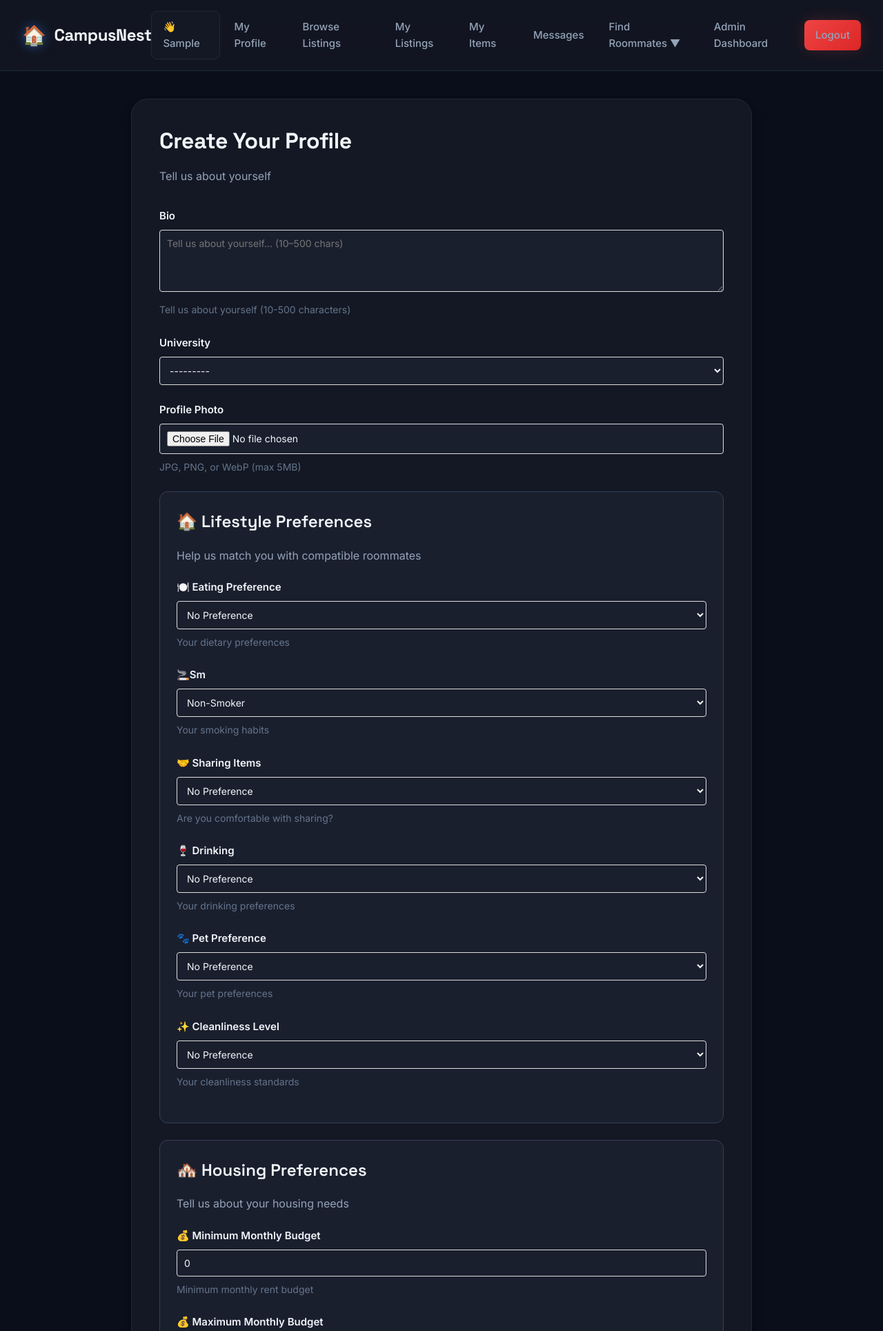
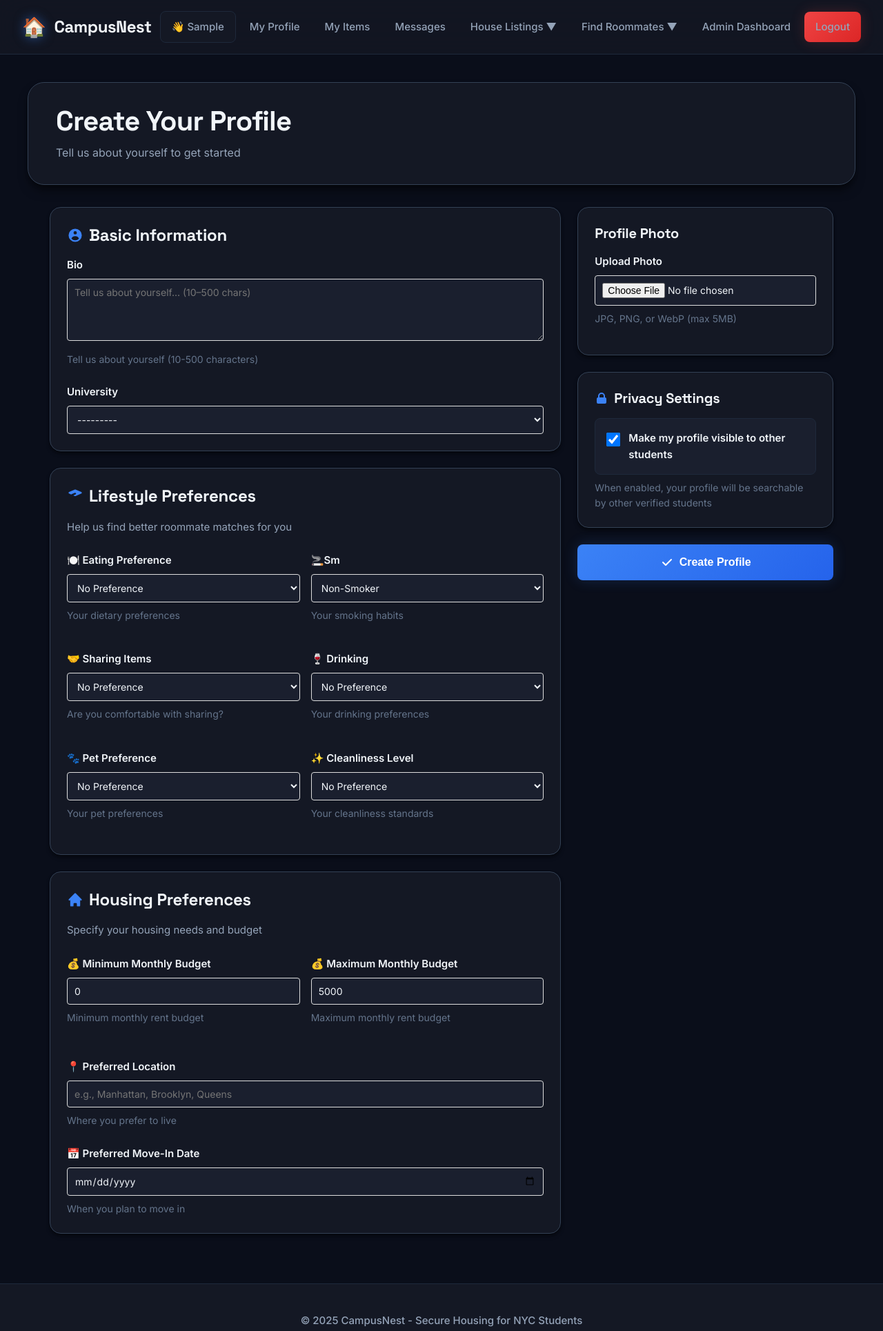
Before and after one commit to gcivil-nyu-org/team5-wed-fall25, a Django app: page /profiles/create/ in a window 1280 px wide. Shown: the top 1929 px of the page at 69% size. Run offline with Django 5.2, Linux system fonts and the light colour scheme; the visitor is signed in with stand-in values (Sample User, id 1).

Commit message:
updated navbar

```diff
--- a/profiles/templates/profiles/profile_form.html
+++ b/profiles/templates/profiles/profile_form.html
@@ -4,30 +4,50 @@
 {% block title %}Create Profile - CampusNest{% endblock %}
 
 {% block extra_css %}
-<link rel="stylesheet" href="{% static 'profiles/css/profile_form.css' %}">
+<link rel="stylesheet" href="{% static 'profiles/css/edit_profile.css' %}">
 {% endblock %}
 
 {% block extra_js %}
-<script src="{% static 'profiles/js/profile_form.js' %}"></script>
+<script src="{% static 'profiles/js/edit_profile.js' %}"></script>
 {% endblock %}
 
 {% block content %}
-<div class="content-card profile-form-container">
-    <h2 class="profile-form-title">Create Your Profile</h2>
-    <p class="profile-form-subtitle">Tell us about yourself</p>
+<div class="edit-profile-wrapper">
+    <!-- Header Section -->
+    <div class="edit-profile-header">
+        <div class="header-content">
+            <div>
+                <h1 class="page-title">Create Your Profile</h1>
+                <p class="page-subtitle">Tell us about yourself to get started</p>
+            </div>
+        </div>
+    </div>
 
-    <form method="POST" enctype="multipart/form-data">
+    <form method="POST" enctype="multipart/form-data" class="edit-profile-form">
         {% csrf_token %}
 
         {% if form.non_field_errors %}
+        <div class="form-errors">
             <ul class="errorlist">
                 {% for error in form.non_field_errors %}
                 <li>{{ error }}</li>
                 {% endfor %}
             </ul>
+        </div>
         {% endif %}
 
-        <!-- Basic Information Section -->
+        <div class="form-grid">
+            <!-- Left Column - Main Information -->
+            <div class="form-left-column">
+                <!-- Basic Information -->
+                <div class="form-card">
+                    <h2 class="card-title">
+                        <svg class="title-icon" fill="currentColor" viewBox="0 0 20 20">
+                            <path fill-rule="evenodd" d="M18 10a8 8 0 11-16 0 8 8 0 0116 0zm-6-3a2 2 0 11-4 0 2 2 0 014 0zm-2 4a5 5 0 00-4.546 2.916A5.986 5.986 0 0010 16a5.986 5.986 0 004.546-2.084A5 5 0 0010 11z" clip-rule="evenodd"/>
+                        </svg>
+                        Basic Information
+                    </h2>
+
                     <div class="form-group">
                         <label for="{{ form.bio.id_for_label }}">Bio</label>
                         {{ form.bio }}
@@ -52,28 +72,19 @@
                         </ul>
                         {% endif %}
                     </div>
-
-        <div class="form-group">
-            <label for="{{ form.profile_photo.id_for_label }}">Profile Photo</label>
-            {{ form.profile_photo }}
-            {% if form.profile_photo.errors %}
-                <ul class="errorlist">
-                    {% for error in form.profile_photo.errors %}
-                        <li>{{ error }}</li>
-                    {% endfor %}
-                </ul>
-            {% endif %}
-            <small class="form-field-help">JPG, PNG, or WebP (max 5MB)</small>
-            <div class="photo-preview-container">
-                <img id="photoPreview" class="photo-preview" />
-            </div>
                 </div>
 
-        <!-- Lifestyle Preferences Section -->
-        <div class="profile-section-card">
-            <h3 class="profile-section-title">🏠 Lifestyle Preferences</h3>
-            <p class="profile-section-description">Help us match you with compatible roommates</p>
+                <!-- Lifestyle Preferences -->
+                <div class="form-card">
+                    <h2 class="card-title">
+                        <svg class="title-icon" fill="currentColor" viewBox="0 0 20 20">
+                            <path d="M10.394 2.08a1 1 0 00-.788 0l-7 3a1 1 0 000 1.84L5.25 8.051a.999.999 0 01.356-.257l4-1.714a1 1 0 11.788 1.838L7.667 9.088l1.94.831a1 1 0 00.787 0l7-3a1 1 0 000-1.838l-7-3z"/>
+                        </svg>
+                        Lifestyle Preferences
+                    </h2>
+                    <p class="card-description">Help us find better roommate matches for you</p>
 
+                    <div class="preferences-grid-form">
                         <div class="form-group">
                             <label for="{{ form.eating_habit.id_for_label }}">{{ form.eating_habit.label }}</label>
                             {{ form.eating_habit }}
@@ -122,12 +133,19 @@
                             {% endif %}
                         </div>
                     </div>
+                </div>
 
-        <!-- Housing Preferences Section -->
-        <div class="profile-section-card">
-            <h3 class="profile-section-title">🏘️ Housing Preferences</h3>
-            <p class="profile-section-description">Tell us about your housing needs</p>
+                <!-- Housing Preferences -->
+                <div class="form-card">
+                    <h2 class="card-title">
+                        <svg class="title-icon" fill="currentColor" viewBox="0 0 20 20">
+                            <path d="M10.707 2.293a1 1 0 00-1.414 0l-7 7a1 1 0 001.414 1.414L4 10.414V17a1 1 0 001 1h2a1 1 0 001-1v-2a1 1 0 011-1h2a1 1 0 011 1v2a1 1 0 001 1h2a1 1 0 001-1v-6.586l.293.293a1 1 0 001.414-1.414l-7-7z"/>
+                        </svg>
+                        Housing Preferences
+                    </h2>
+                    <p class="card-description">Specify your housing needs and budget</p>
 
+                    <div class="budget-grid">
                         <div class="form-group">
                             <label for="{{ form.budget_min.id_for_label }}">{{ form.budget_min.label }}</label>
                             {{ form.budget_min }}
@@ -156,6 +174,7 @@
                             {% if form.budget_max.help_text %}
                                 <small class="form-field-help">{{ form.budget_max.help_text }}</small>
                             {% endif %}
+                        </div>
                     </div>
 
                     <div class="form-group">
@@ -188,11 +207,47 @@
                         {% endif %}
                     </div>
                 </div>
+            </div>
+
+            <!-- Right Column - Photo & Settings -->
+            <div class="form-right-column">
+                <!-- Profile Photo -->
+                <div class="form-card">
+                    <h2 class="card-title-small">Profile Photo</h2>
+
+                    <div class="form-group">
+                        <label for="{{ form.profile_photo.id_for_label }}">Upload Photo</label>
+                        {{ form.profile_photo }}
+                        {% if form.profile_photo.errors %}
+                        <ul class="errorlist">
+                            {% for error in form.profile_photo.errors %}
+                            <li>{{ error }}</li>
+                            {% endfor %}
+                        </ul>
+                        {% endif %}
+                        <small class="form-field-help">JPG, PNG, or WebP (max 5MB)</small>
+                        <div class="photo-preview-container">
+                            <img id="photoPreview" class="photo-preview" alt="Photo preview" />
+                        </div>
+                    </div>
+                </div>
 
                 <!-- Privacy Settings -->
+                <div class="form-card privacy-card">
+                    <h2 class="card-title-small">
+                        <svg class="title-icon-small" fill="currentColor" viewBox="0 0 20 20">
+                            <path fill-rule="evenodd" d="M5 9V7a5 5 0 0110 0v2a2 2 0 012 2v5a2 2 0 01-2 2H5a2 2 0 01-2-2v-5a2 2 0 012-2zm8-2v2H7V7a3 3 0 016 0z" clip-rule="evenodd"/>
+                        </svg>
+                        Privacy Settings
+                    </h2>
+
                     <div class="form-group">
-            <label for="{{ form.visibility.id_for_label }}">Profile Visibility</label>
+                        <div class="checkbox-wrapper">
                             {{ form.visibility }}
+                            <label for="{{ form.visibility.id_for_label }}" class="checkbox-label">
+                                Make my profile visible to other students
+                            </label>
+                        </div>
                         {% if form.visibility.errors %}
                             <ul class="errorlist">
                                 {% for error in form.visibility.errors %}
@@ -200,10 +255,21 @@
                                 {% endfor %}
                             </ul>
                         {% endif %}
-            <small class="form-field-help">Make your profile visible to other students</small>
+                        <small class="form-field-help">When enabled, your profile will be searchable by other verified students</small>
+                    </div>
                 </div>
 
-        <button type="submit">Create Profile</button>
+                <!-- Action Buttons -->
+                <div class="form-actions-card">
+                    <button type="submit" class="submit-btn">
+                        <svg class="btn-icon" fill="currentColor" viewBox="0 0 20 20">
+                            <path fill-rule="evenodd" d="M16.707 5.293a1 1 0 010 1.414l-8 8a1 1 0 01-1.414 0l-4-4a1 1 0 011.414-1.414L8 12.586l7.293-7.293a1 1 0 011.414 0z" clip-rule="evenodd"/>
+                        </svg>
+                        Create Profile
+                    </button>
+                </div>
+            </div>
+        </div>
     </form>
 </div>
 {% endblock %}
--- a/static/css/base.css
+++ b/static/css/base.css
@@ -171,7 +171,7 @@ nav {
 .dropdown-menu {
 	display: none;
 	position: absolute;
-	top: calc(100% + 0.5rem);
+	top: 100%;
 	left: 0;
 	background-color: var(--color-surface-elevated);
 	min-width: 220px;
@@ -183,6 +183,7 @@ nav {
 	transition: opacity 0.2s ease;
 	pointer-events: none;
 	border: 1px solid var(--color-border-light);
+	margin-top: -2px;
 }
 
 .nav-dropdown:hover .dropdown-menu {
--- a/static/js/base.js
+++ b/static/js/base.js
@@ -5,11 +5,13 @@ function toggleMobileMenu() {
 }
 
 // Dropdown menu handler
+const navDropdowns = document.querySelectorAll('.nav-dropdown');
+
+navDropdowns.forEach(function(navDropdown) {
+	const dropdownMenu = navDropdown.querySelector('.dropdown-menu');
 	let dropdownTimeout;
-const navDropdown = document.querySelector('.nav-dropdown');
-const dropdownMenu = document.querySelector('.dropdown-menu');
 
-if (navDropdown && dropdownMenu) {
+	if (dropdownMenu) {
 		navDropdown.addEventListener('mouseenter', function() {
 			clearTimeout(dropdownTimeout);
 			dropdownMenu.style.display = 'block';
@@ -27,3 +29,4 @@ if (navDropdown && dropdownMenu) {
 			}, 150);
 		});
 	}
+});
--- a/templates/base.html
+++ b/templates/base.html
@@ -28,10 +28,16 @@
 				{% if user.is_authenticated %}
 				<span class="nav-user">👋 {{ user.first_name|default:user.username }}</span>
 				<a href="{% url 'view_profile' %}">My Profile</a>
-				<a href="{% url 'public_listings' %}">Browse Listings</a>
-				<a href="{% url 'my_listings' %}">My Listings</a>
+
 				<a href="{% url 'my_items' %}">My Items</a>
 				<a href="{% url 'messaging:inbox' %}">Messages</a>
+				<div class="nav-dropdown">
+					<a href="#" class="dropdown-toggle">House Listings ▼</a>
+					<div class="dropdown-menu">
+						<a href="{% url 'public_listings' %}">Browse Listings</a>
+						<a href="{% url 'my_listings' %}">My Listings</a>
+					</div>
+				</div>
 				<div class="nav-dropdown">
 					<a href="#" class="dropdown-toggle">Find Roommates ▼</a>
 					<div class="dropdown-menu">
```
Lines whose indentation alone changed are shown as unchanged.
